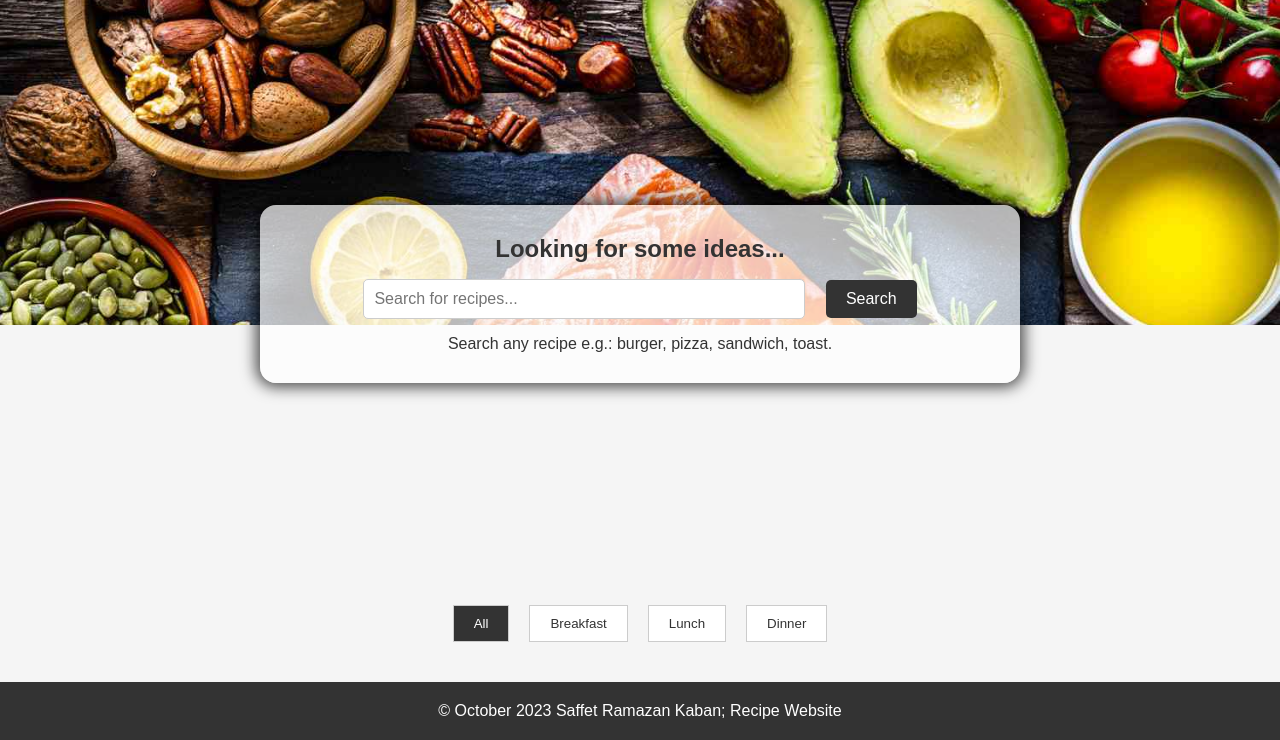
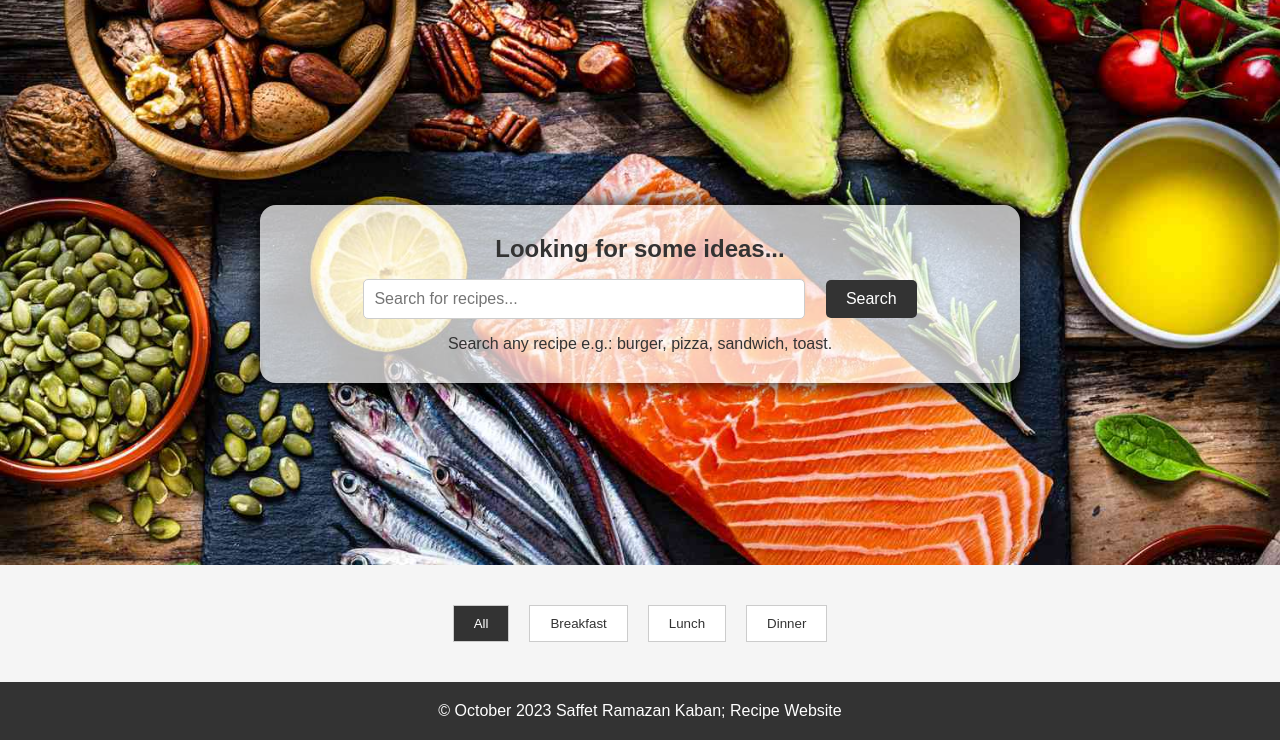
Before and after one commit to Saffet01/Recipe-Website, a plain HTML site: page index.html in a window 1280 px wide. Shown: the part 135-875 px from the top of the page. Drawn offline with Linux system fonts and the light colour scheme.

Commit message:
search content and background's sizes arranged

```diff
--- a/style.css
+++ b/style.css
@@ -52,7 +52,7 @@ section {
     top: 40;
     left: 0;
     width: 100%;
-    height: 45%;
+    min-height: 600px;
     background-image: url("searchBackground.jpg");
     background-size: cover;
     background-repeat: no-repeat;
@@ -67,7 +67,7 @@ section {
     background-color: rgba(255, 255, 255, 0.7);
     border-radius: 16px;
     padding: 30px;
-    width: 700px;
+    max-width: 700px;
     -webkit-box-shadow: 0px 0px 15px 4px rgba(0,0,0,0.7);
     -moz-box-shadow: 0px 0px 15px 4px rgba(0,0,0,0.7);
     box-shadow: 0px 0px 15px 4px rgba(0,0,0,0.7);
```
